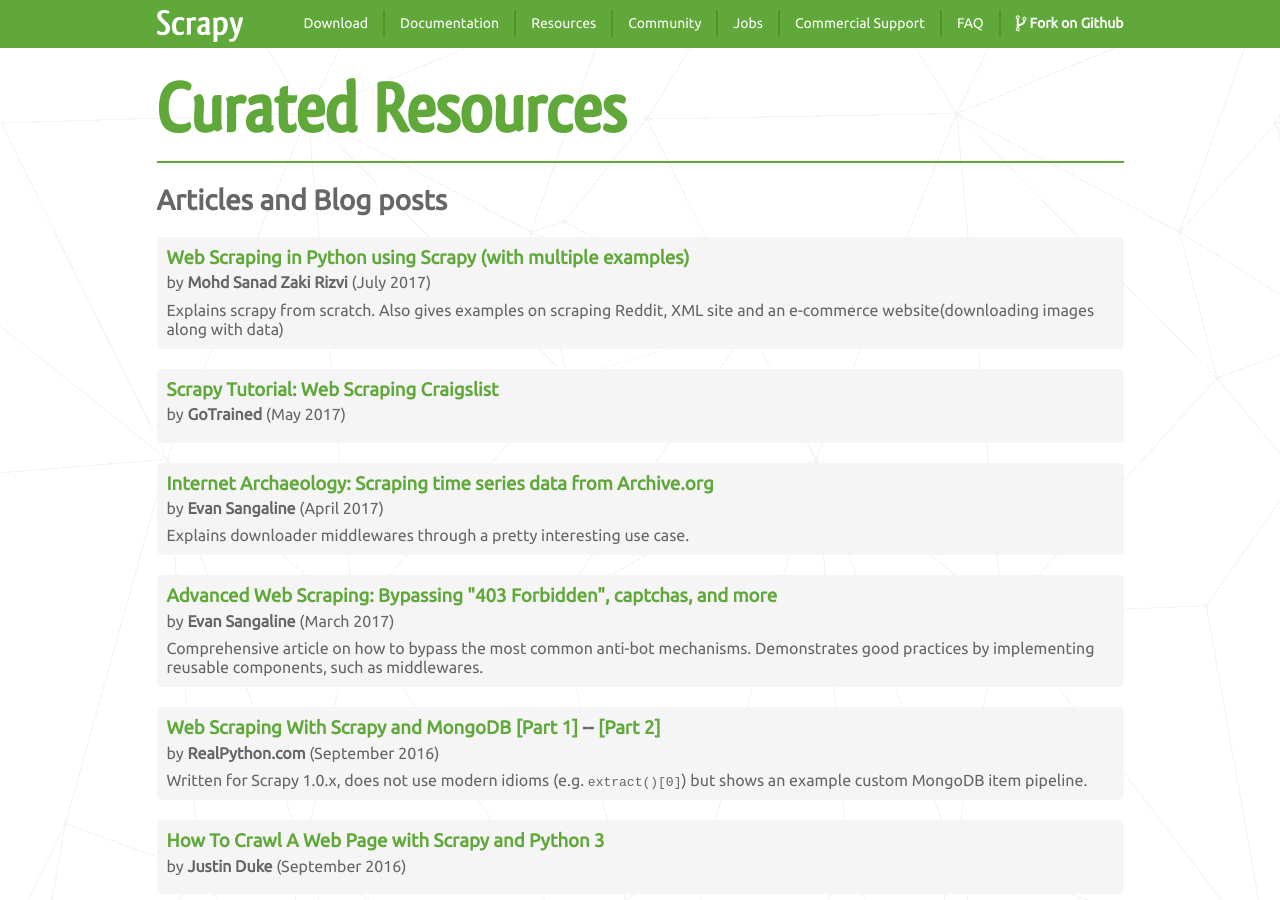
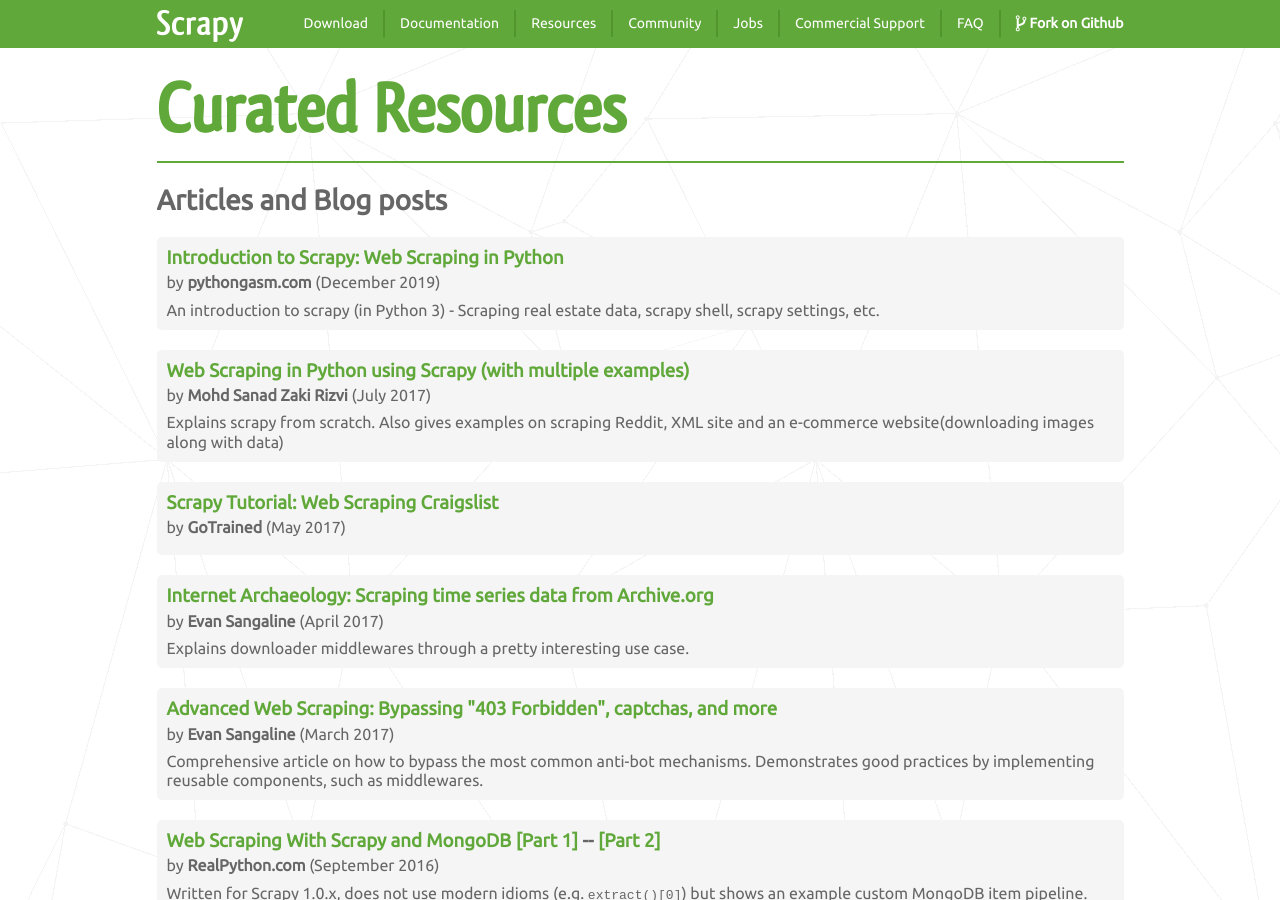
Before and after one commit to scrapy/scrapy.org, a Jekyll site: the page built from resources.html, in a window 1280 px wide and 900 px high. Built offline with Jekyll 4.4.1, drawn with Linux system fonts in a browser that asks for light colours; comment, search, counter and statistics services are not loaded.

Commit message:
Added a new article
Scrapy v1.8.0, Python 3

```diff
--- a/_data/resources/articles.yml
+++ b/_data/resources/articles.yml
@@ -1,3 +1,10 @@
+- title: "Introduction to Scrapy: Web Scraping in Python"
+  url: https://www.pythongasm.com/introduction-to-scrapy/
+  author: pythongasm.com
+  date: December 2019
+  comments: |
+      An introduction to scrapy (in Python 3) - Scraping real estate data, scrapy shell, scrapy settings, etc.
+
 - title: "Web Scraping in Python using Scrapy (with multiple examples)"
   url: https://www.analyticsvidhya.com/blog/2017/07/web-scraping-in-python-using-scrapy/
   author: Mohd Sanad Zaki Rizvi
```
